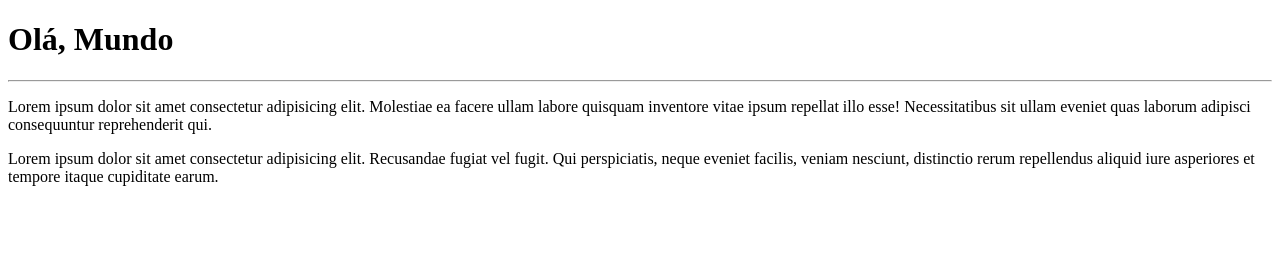
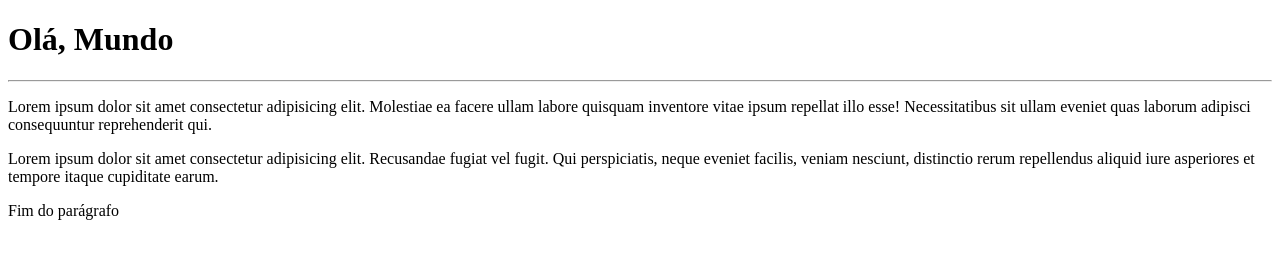
Before and after one commit to RansesMarques/Ol-Mundo, a plain HTML site: page site-exemplo/index.html in a window 1280 px wide. Drawn offline with Linux system fonts and the light colour scheme.

Commit message:
Inserção do último parágrafo

```diff
--- a/site-exemplo/index.html
+++ b/site-exemplo/index.html
@@ -10,5 +10,6 @@
     <hr>
     <p>Lorem ipsum dolor sit amet consectetur adipisicing elit. Molestiae ea facere ullam labore quisquam inventore vitae ipsum repellat illo esse! Necessitatibus sit ullam eveniet quas laborum adipisci consequuntur reprehenderit qui.</p>
     <p>Lorem ipsum dolor sit amet consectetur adipisicing elit. Recusandae fugiat vel fugit. Qui perspiciatis, neque eveniet facilis, veniam nesciunt, distinctio rerum repellendus aliquid iure asperiores et tempore itaque cupiditate earum.</p>
+    <p>Fim do parágrafo</p>
 </body>
 </html>
```
